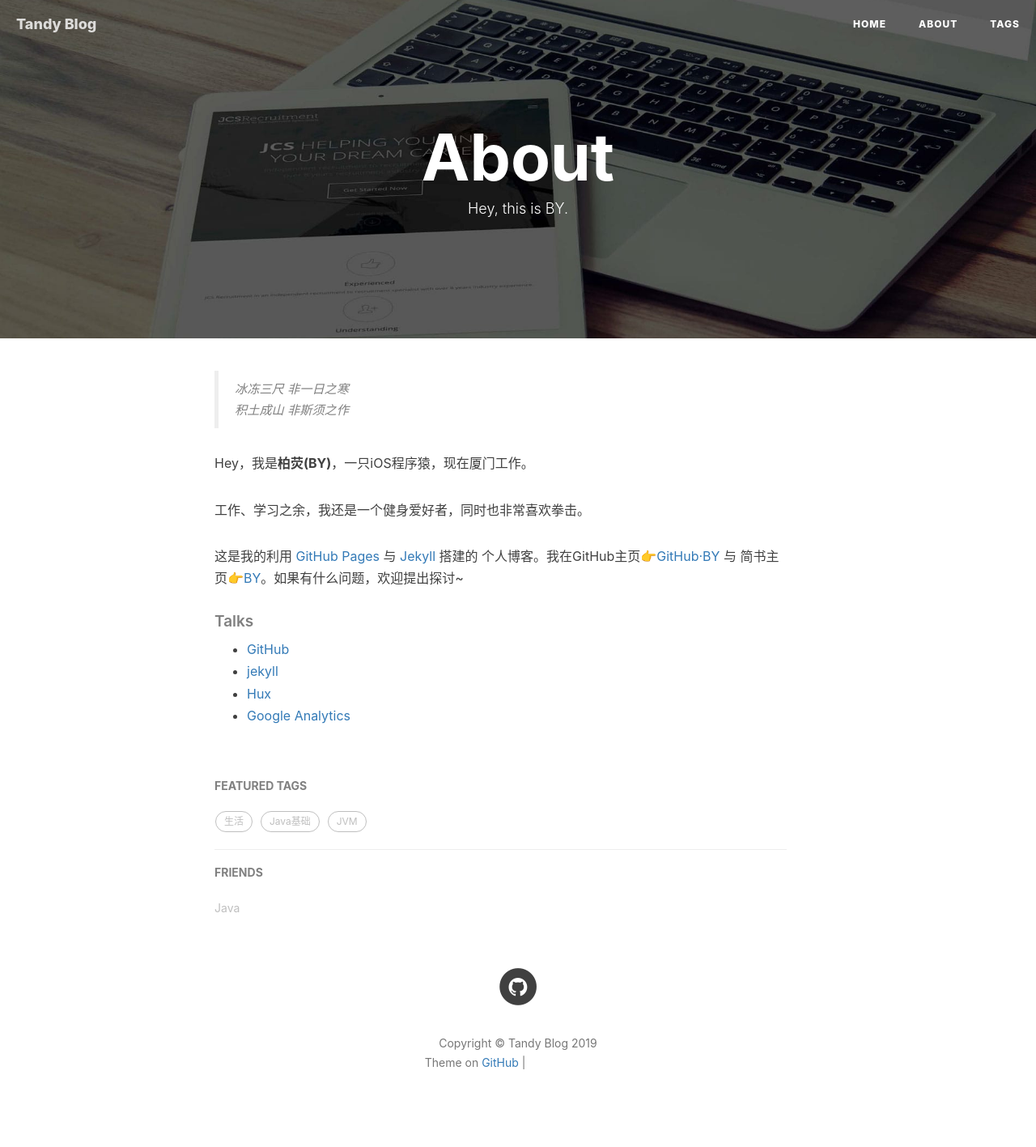
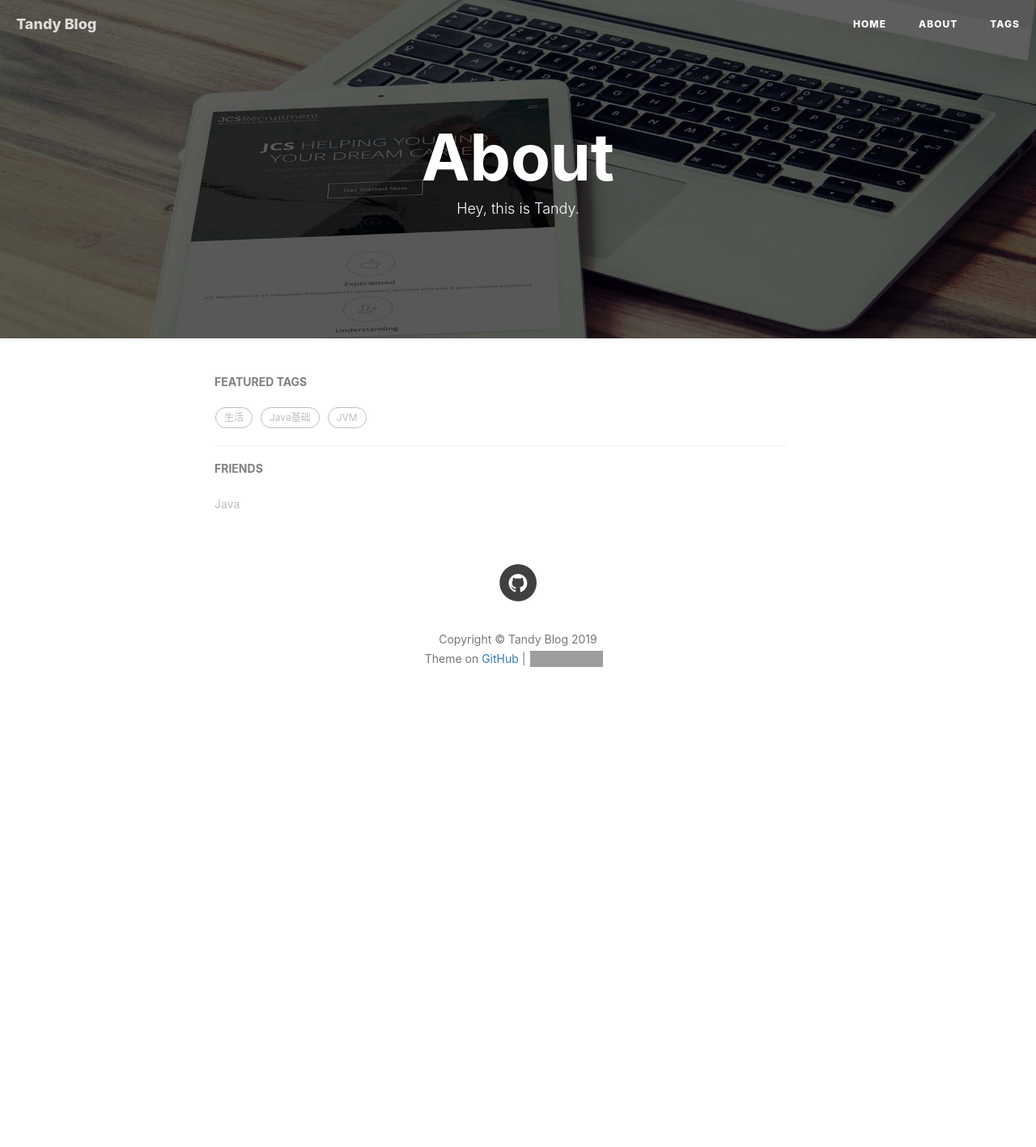
Before and after one commit to tanzhouwen/tanzhouwen.github.io, a Jekyll site: the page built from about.html, in a window 1280 px wide. Shown: the whole page at 81% size. Built offline with Jekyll 4.4.1, drawn with Linux system fonts in a browser that asks for light colours; nearby versions of some CDN libraries; comment, search, counter and statistics services are not loaded; after the commit the page ends 917 px from its top, so only the background shows below that; grey boxes are pictures that could not be loaded.

Commit message:
Update about.html

```diff
--- a/about.html
+++ b/about.html
@@ -1,146 +1,6 @@
 ---
 layout: page
 title: "About"
-description: "Hey, this is BY."
+description: "Hey, this is Tandy."
 header-img: "img/post-bg-rwd.jpg"
 ---
-
-<!-- Language Selector -->
-<!-- <select class="sel-lang" onchange= "onLanChange(this.options[this.options.selectedIndex].value)">
-    <option value="0" selected> 中文 Chinese </option>
-    <option value="1"> 英文 English </option>
-</select> -->
-
-<!-- Chinese Version -->
-<div class="zh post-container">
-
-    <!--copied from markdown -->
-    <blockquote><p>冰冻三尺 非一日之寒<br>
-    积土成山 非斯须之作</p></blockquote>
-
-    <p>Hey，我是<strong>柏荧(BY)</strong>，一只iOS程序猿，现在厦门工作。</p>
-
-    <p>工作、学习之余，我还是一个健身爱好者，同时也非常喜欢拳击。</p>
-
-    <p>这是我的利用 <a href="https://pages.github.com/">GitHub Pages</a> 与 <a href="http://jekyll.com.cn/">Jekyll</a> 搭建的 个人博客。我在GitHub主页<a href="https://github.com/qiubaiying">👉GitHub·BY</a> 与 简书主页<a href="https://http://www.jianshu.com/u/e71990ada2fd">👉BY</a>。如果有什么问题，欢迎提出探讨~</p>
-
-    <p></p>
-
-    <h5>Talks</h5>
-
-    <ul>
-        <li><a href="https://github.com">GitHub</a></li>
-        <li><a href="http://jekyll.com.cn/">jekyll</a></li>
-        <li><a href="http://huangxuan.me/">Hux</a></li>
-        <li><a href="https://analytics.google.com/analytics">Google Analytics</a></li>
-    </ul>
-</div>
-
-<!-- English Version -->
-<!-- <div class="en post-container">
-    <blockquote><p>Yet another iOS Developer. <br>
-    Yet another Life-long Student.</p></blockquote>
-
-    <p>Hi, I am <strong>Baiying Qiu</strong>，you can call me <strong>BY</strong>. I am an iOS software engineer and currently working in Xiamen</p>
-
-    <p>This is my personal blog, through making Github Pages and Jekyll.My GitHub  👉 <a href="http://github.com/qiubaiying">Github·BY</a>.</p>
-
-    <p>I am a sports enthusiast, I like fitness, running and boxing.</p>
-
-    <h5>Talks</h5>
-
-    <ul>
-    <li><a href="https://github.com">GitHub</a></li>
-    <li><a href="http://jekyll.com.cn/">jekyll</a></li>
-    <li><a href="https://pages.github.com/">GitHub Pages</a></li>
-    <li><a href="https://qiubaiying.github.io">BY</a></li>
-    </ul>
-</div> -->
-
-<!-- Handle Language Change -->
-<script type="text/javascript">
-    // get nodes
-    var $zh = document.querySelector(".zh");
-    var $en = document.querySelector(".en");
-    var $select = document.querySelector("select");
-
-    // bind hashchange event
-    window.addEventListener('hashchange', _render);
-
-    // handle render
-    function _render(){
-        var _hash = window.location.hash;
-        // en
-        if(_hash == "#en"){
-            $select.selectedIndex = 1;
-            $en.style.display = "block";
-            $zh.style.display = "none";
-        // zh by default
-        }else{
-            // not trigger onChange, otherwise cause a loop call.
-            $select.selectedIndex = 0;
-            $zh.style.display = "block";
-            $en.style.display = "none";
-        }
-    }
-
-    // handle select change
-    function onLanChange(index){
-        if(index == 0){
-            window.location.hash = "#zh"
-        }else{
-            window.location.hash = "#en"
-        }
-    }
-
-    // init
-    _render();
-</script>
-
-
-<!-- Gitalk 评论 start  -->
-{% if site.gitalk.enable %}
-<!-- Gitalk link  -->
-<link rel="stylesheet" href="https://unpkg.com/gitalk/dist/gitalk.css">
-<script src="https://unpkg.com/gitalk@latest/dist/gitalk.min.js"></script>
-
-<div id="gitalk-container"></div>
-    <script type="text/javascript">
-    var gitalk = new Gitalk({
-    clientID: '{{site.gitalk.clientID}}',
-    clientSecret: '{{site.gitalk.clientSecret}}',
-    repo: '{{site.gitalk.repo}}',
-    owner: '{{site.gitalk.owner}}',
-    admin: ['{{site.gitalk.admin}}'],
-    distractionFreeMode: {{site.gitalk.distractionFreeMode}},
-    id: 'about',
-    });
-    gitalk.render('gitalk-container');
-</script>
-{% endif %}
-<!-- Gitalk end -->
-
- <!-- disqus 评论框 start  -->
-{% if site.disqus.enable %}
-
-<div class="comment">
-    <div id="disqus_thread" class="disqus-thread">
-    </div>
-</div>
-<!-- disqus 评论框 end -->
-
-<!-- disqus 公共JS代码 start (一个网页只需插入一次) -->
-<script type="text/javascript">
-    /* * * CONFIGURATION VARIABLES * * */
-    var disqus_shortname = "{{site.disqus.username}}";
-    var disqus_identifier = "{{site.disqus.username}}/{{page.url}}";
-    var disqus_url = "{{site.url}}{{page.url}}";
-
-    (function() {
-        var dsq = document.createElement('script'); dsq.type = 'text/javascript'; dsq.async = true;
-        dsq.src = '//' + disqus_shortname + '.disqus.com/embed.js';
-        (document.getElementsByTagName('head')[0] || document.getElementsByTagName('body')[0]).appendChild(dsq);
-    })();
-</script>
-<!-- disqus 公共JS代码 end -->
-{% endif %}
```
